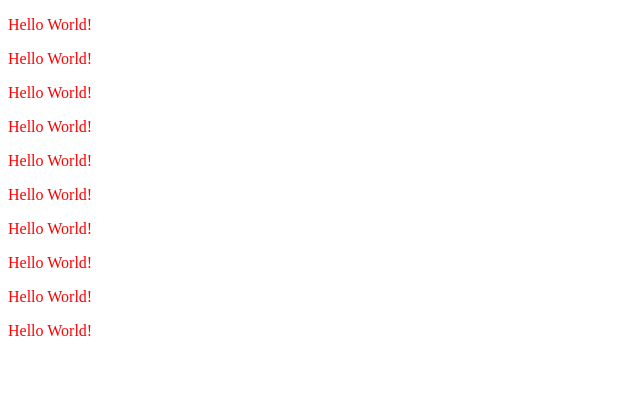
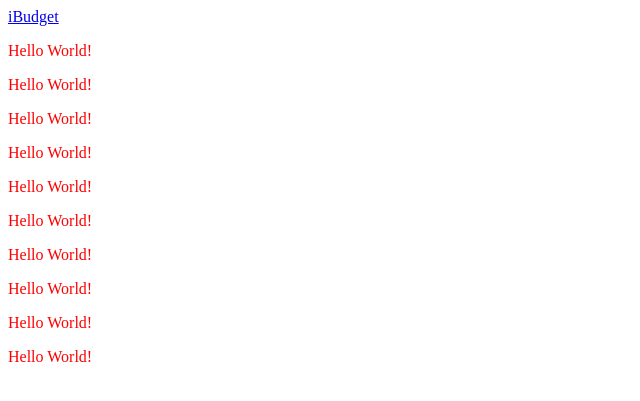
Before and after one commit to ArturBlachnio/ArturWebApp, a Flask app: page / in a window 1280 px wide. Shown: the top 401 px of the page, without its empty margins (0-640 px from the left). Run offline with Flask 2, Linux system fonts and the light colour scheme.

Commit message:
adding test got ibudget

```diff
--- a/ibudget/routes.py
+++ b/ibudget/routes.py
@@ -8,5 +8,5 @@ def home():
 
 
 @app.route('/ibudget')
-def home():
-    return render_template('budget.html')
+def ibudget():
+    return render_template('ibudget.html')
--- a/ibudget/templates/home.html
+++ b/ibudget/templates/home.html
@@ -5,6 +5,7 @@
     <title>Blachnio</title>
 </head>
 <body>
+    <a href="{{ url_for('ibudget') }}">iBudget</a>
     {% for i in range(10) %}
     <p style="color:red">Hello World!</p>
     {% endfor %}
```
Also changed, not shown: ibudget/templates/ibudget.html (renamed from ibudget/templates/budget.html).
